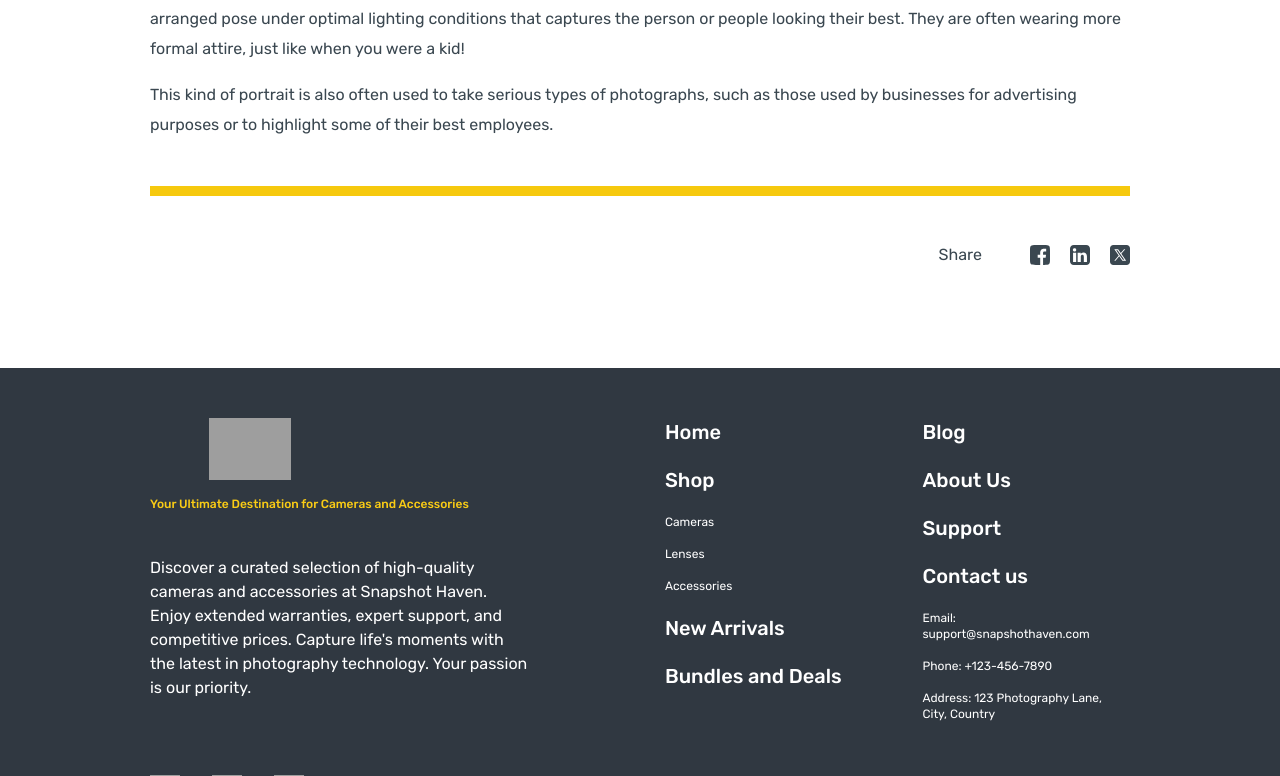
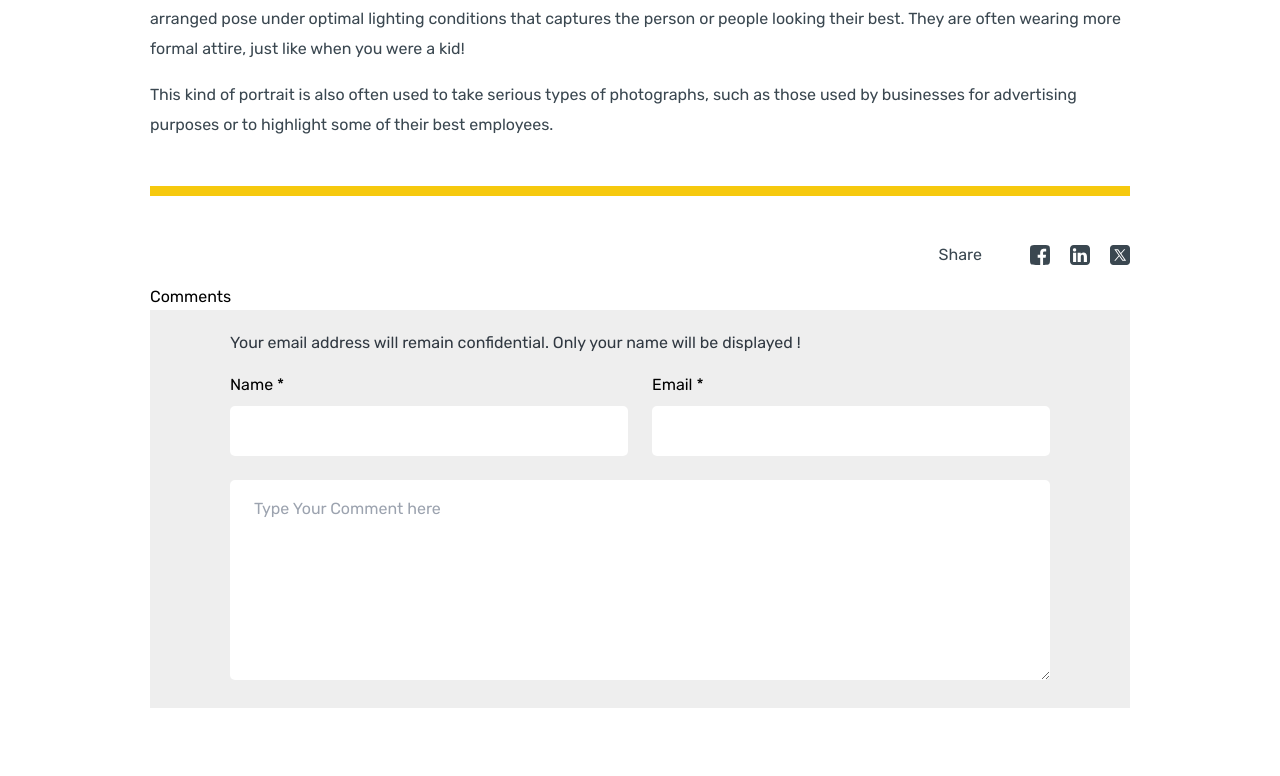
Before and after one commit to ExoCodeTeam/SnapshootHaven, a React (Vite) app in the folder frontend/: page /blog/0 in a window 1280 px wide. Shown: the part 1967-2743 px from the top of the page. Built offline with nearby package versions, Linux system fonts and the light colour scheme; grey boxes are pictures that could not be loaded.

Commit message:
add routing to navbar , add comment section to article page

```diff
--- a/frontend/src/Components/Article.jsx
+++ b/frontend/src/Components/Article.jsx
@@ -111,6 +111,41 @@ function Article() {
                 </Link>
               </div>
             </div>
+            {/* Comment */}
+            <div>
+              <h3>Comments</h3>
+              <div className="w-full bg-[#EEEEEE] px-20 py-5">
+                <p className="text-[#303841] mb-4">
+                  Your email address will remain confidential. Only your name
+                  will be displayed !
+                </p>
+                <form>
+                  <div className="flex gap-6 mb-6">
+                    <div className="flex-1">
+                      <label className="text-black block mb-2">Name *</label>
+                      <input
+                        type="text"
+                        name="name"
+                        className="p-3 w-full rounded-[5px]"
+                      />
+                    </div>
+                    <div className="flex-1">
+                      <label className="text-black block mb-2">Email *</label>
+                      <input
+                        type="email"
+                        name="name"
+                        className="p-3 w-full rounded-[5px] border-[F6C90E]"
+                      />
+                    </div>
+                  </div>
+                  <textarea
+                    placeholder="Type Your Comment here"
+                    type="text"
+                    className="w-full rounded-[5px] py-4 px-6 min-h-[200px]"
+                  />
+                </form>
+              </div>
+            </div>
           </div>
         </div>
       </div>
--- a/frontend/src/Components/Navbar.jsx
+++ b/frontend/src/Components/Navbar.jsx
@@ -1,12 +1,13 @@
 import snaplogo from "../assets/snaplogo.svg";
 import search from "../assets/searche.png";
+import { Link } from "react-router-dom";
 
 function Navbar() {
   const navigation = [
-    { name: "Home", href: "#" },
+    { name: "Home", href: "/" },
     { name: "Shop", href: "#" },
     { name: "About us", href: "#" },
-    { name: "Blog", href: "#" },
+    { name: "Blog", href: "/blog" },
     { name: "Support", href: "#" },
   ];
   return (
@@ -16,27 +17,26 @@ function Navbar() {
         className="flex w-full items-center justify-between  px-[150px] py-[20px] "
       >
         <div className="flex lg:flex-1">
-                        <a href="#" className="-m-1.5 p-1.5">
+          <Link to="/" className="-m-1.5 p-1.5">
             <img alt="" src={snaplogo} className="h-10 w-auto" />
-                        </a>
+          </Link>
         </div>
         <div className="hidden lg:flex lg:gap-x-12">
           {navigation.map((item) => (
-                            <a
+            <Link
               key={item.name}
-                                href={item.href}
+              to={item.href}
               className="text-m font-medium leading-6 text-gray-900"
             >
               {item.name}
-                            </a>
+            </Link>
           ))}
-                        <a href="">
+          <Link to="">
             <img src={search} alt="" />
-                        </a>
+          </Link>
         </div>
       </nav>
     </header>
-
   );
 }
 
--- a/frontend/src/index.css
+++ b/frontend/src/index.css
@@ -4,6 +4,7 @@
 
 * {
   font-family: "Rubik", serify;
+  box-sizing: border-box;
 }
 
 .gallery div {
```
Lines whose indentation alone changed are shown as unchanged.
